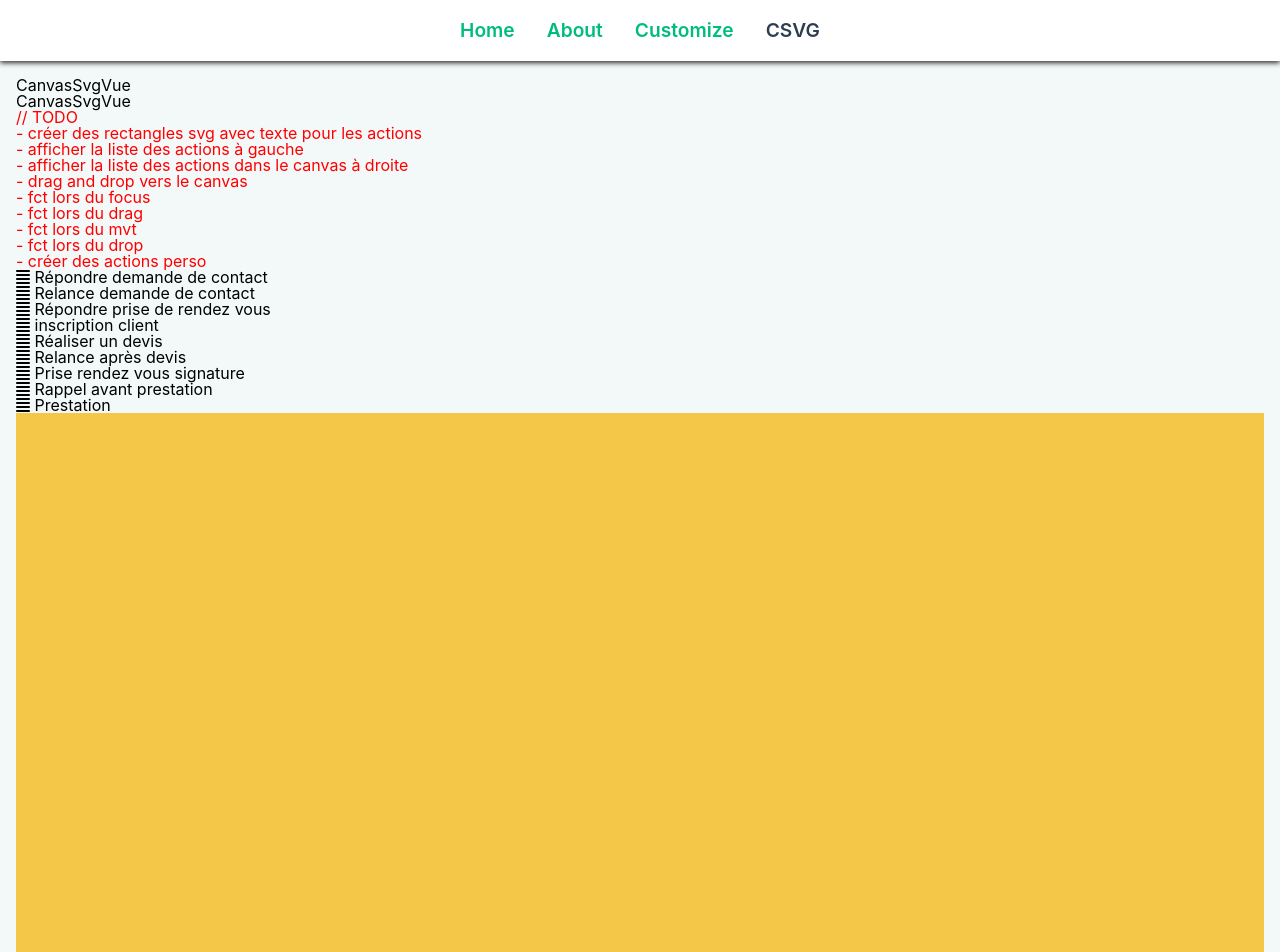
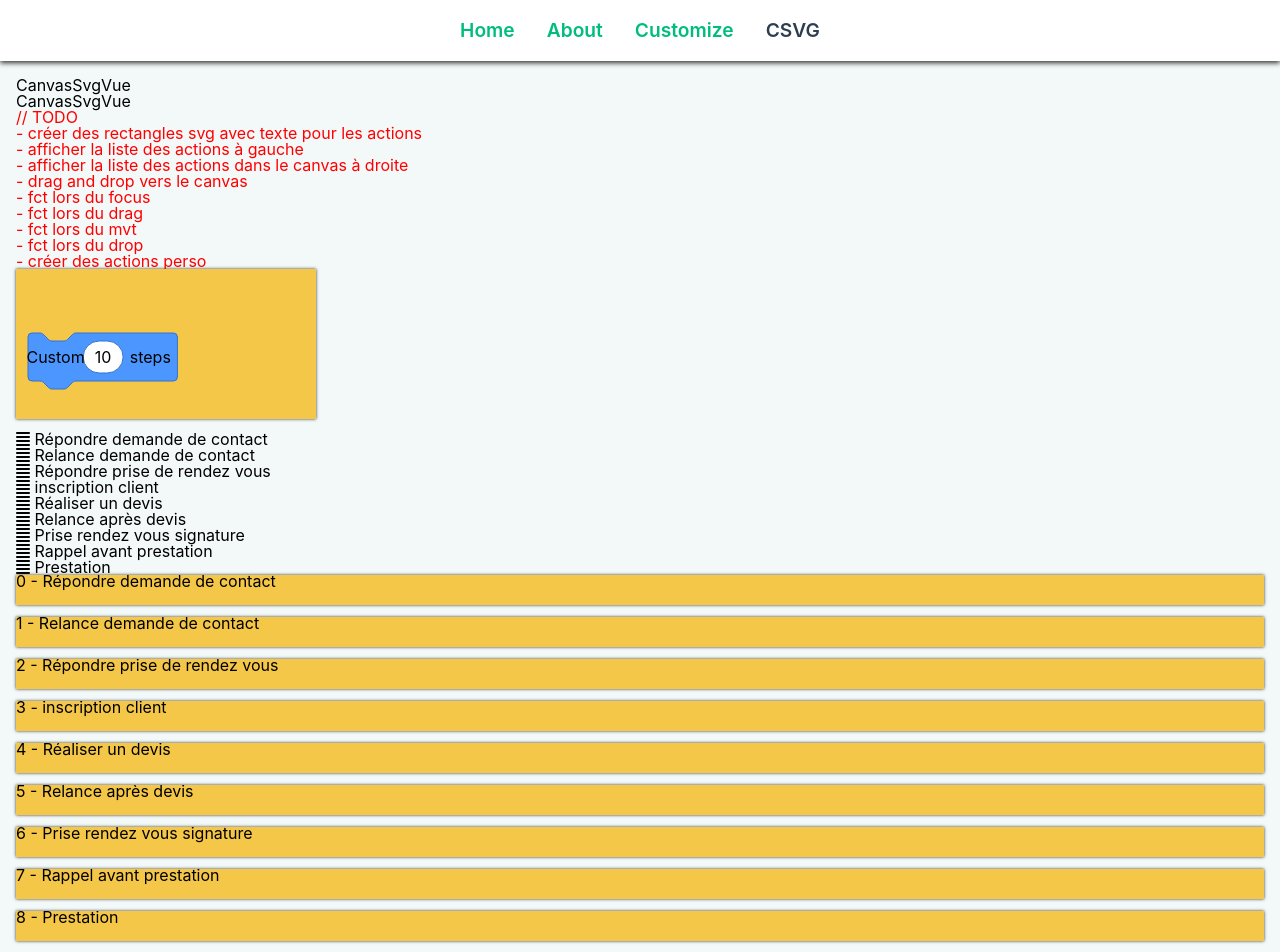
Before and after one commit to Christophe-Desmarres/custom-page, a Vue app in the folder custom-page/: page /test in a window 1280 px wide. Shown: the top 952 px of the page. Built offline with nearby package versions, Linux system fonts and the light colour scheme.

Commit message:
add svg for list items

```diff
--- a/custom-page/src/components/CustomBlock.vue
+++ b/custom-page/src/components/CustomBlock.vue
@@ -1,14 +1,14 @@
 <template>
-  <div>
+  <svg>
 
     <rect
       fill-opacity="0"
       x="12"
       y="64"
       height="56"
-      width="149.40740585327148">
+      width="149.40740585327148"
+      >
     </rect>
-
 
 
     <g
@@ -61,7 +61,7 @@
         dy="0"
         x="19.571758270263672"
         transform="translate(8, 24) ">
-        move
+        {{ msg }}
       </text>
       <path
         class="blocklyPath"
@@ -78,7 +78,7 @@
         steps
       </text>
     </g>
-  </div>
+  </svg>
 </template>
 
 <script>
--- a/custom-page/src/views/CanvasSvgView.vue
+++ b/custom-page/src/views/CanvasSvgView.vue
@@ -14,6 +14,8 @@
         <li>- fct lors du drop</li>
         <li>- créer des actions perso</li>
       </ul>
+
+      <custom-block msg="Custom" />
 
 
         <draggable
@@ -32,32 +34,37 @@
 
 
         <draggable
-              tag="canvas"
+              tag="ul"
               item-key="id"
-              v-model="list"
-              class="velse list-group drop-zone canvas-zone"
+              v-model="items"
+              class="velse list-group drop-zone receive-zone"
               v-bind="dragOptions"
               @start="isDragging = true"
               @end="isDragging = false"
               >
                 <template #item="{element, index}">
-                  <li class="drag-el list-group-item">
-                    <div class="item_details">
-                      <i
-                        :class="element.fixed ? 'fa fa-anchor' : 'glyphicon glyphicon-pushpin'"
-                        @click="element.fixed = !element.fixed"
-                        aria-hidden="true"
-                      ></i>
-                      {{ index }}
-                      <i class="fa fa-align-justify handle"></i>
-                      {{element.title}}
-                    </div>
-                  </li>
+                  <li>
+                  <svg height="30" width="auto">
+                    <text
+                      y="12"
+                      x="0"
+                      >
+                      {{ index }} - {{ element.title }}
+                    </text>
+                  </svg>
+                </li>
                 </template>
 
               </draggable>
 
               <!-- <draggable-element /> -->
+
+              <canvas class="canvas-zone">
+
+              </canvas>
+
+
+
 
     </div>
 </template>
@@ -66,12 +73,14 @@
 import draggable from 'vuedraggable';
 import DraggableElement from '../components/DraggableElement.vue';
 import dbData from '../data/data.json';
+import CustomBlock from '../components/CustomBlock.vue';
 
 export default {
     name: 'CanvasSvgView',
     components: {
         draggable,
         DraggableElement,
+        CustomBlock,
         },
     data() {
         return {
@@ -79,7 +88,7 @@ export default {
         items: dbData.items,
         prestations: dbData.prestations,
         workflows: dbData.workflows,
-        list: [],
+        list: this.items,
 
         }
     },
@@ -87,6 +96,14 @@ export default {
     methods: {
       log() {
         console.log(this.items);
+      },
+      // to create text canvas
+      createText(index) {
+        console.log(index);
+        // var canvas = document.getElementById("myCanvas");
+        // var ctx = canvas.getContext("2d");
+        // ctx.font = "30px Arial";
+        // ctx.strokeText("Hello World",10,50);
       },
     },
     computed: {
@@ -106,9 +123,17 @@ export default {
 
 .canvas-zone{
   width: 100%;
-  height: 100%;
+  /* background-color: #f5c748; */
+  box-shadow: 0 0 3px #333;
+  margin: 1rem 0;
+  position: relative;
+}
+
+svg{
   background-color: #f5c748;
+  box-shadow: 0 0 3px #333;
   margin-bottom: 10px;
+  height: fit-content;
 }
 
 </style>
```
